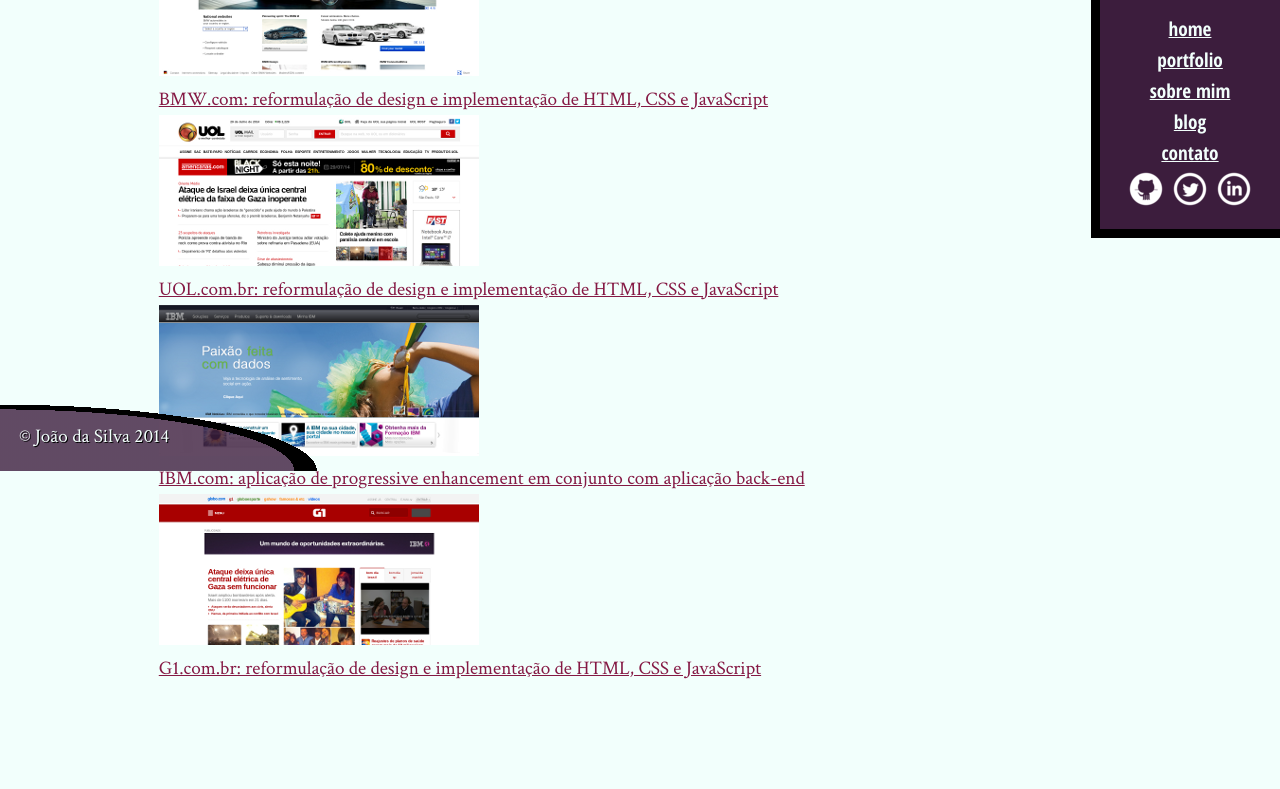
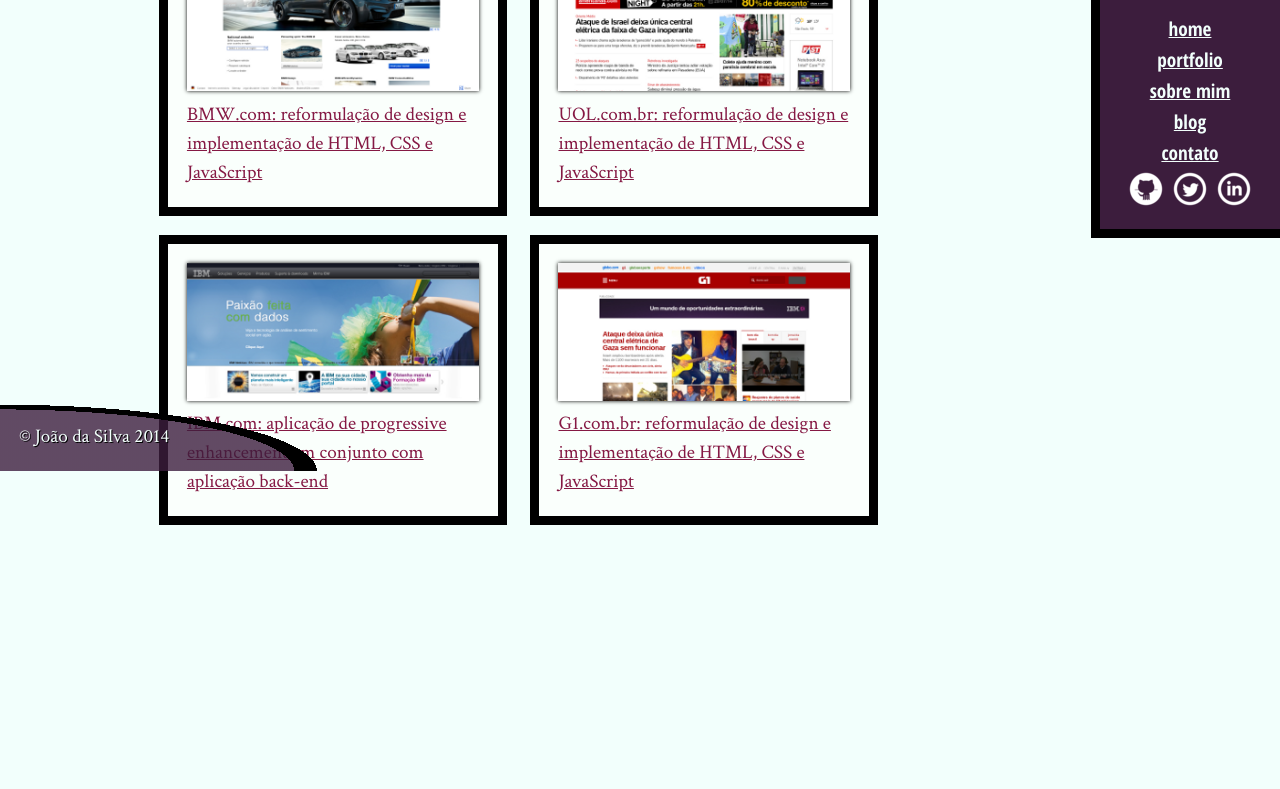
Before and after one commit to IzzyDomin/Estudo, a plain HTML site: page portifolio1.html in a window 1280 px wide. Shown: the part 329-1118 px from the top of the page. After the commit the page ends 979 px from the top, so only its background shows below. Drawn offline with Linux system fonts and the light colour scheme.

```diff
--- a/portifolio1.html
+++ b/portifolio1.html
@@ -6,7 +6,7 @@
 		<link rel="icon" href="img/favicon.png">
 		<link rel="stylesheet" href="css/reset.css">
 		<link rel="stylesheet" href="css/style.css">
-        <link rel="stylesheet" type="text/css" href="css/portifolio1.css">
+    <link rel="stylesheet" href="css/portfolio1.css">
   	<link rel="stylesheet" href="http://fonts.googleapis.com/css?family=Crimson+Text:400,400italic,600">
     <link rel="stylesheet" href="http://fonts.googleapis.com/css?family=Open+Sans+Condensed:700">
 	</head>
@@ -16,7 +16,7 @@
 
 			<div class="container">
 				<p>Veja abaixo uma lista de meus projetos mais relevantes:</p>
-        <ol class="portifolio">
+        <ol class="portfolio">
 					<li>
 						<a target="_blank" href="http://bmw.com">
 						<figure>
@@ -54,7 +54,6 @@
 						</a>
 					</li>
         </ol>
-
 			</div>
 		</main>
 		<img src="img/eu.jpg" alt="Foto de João da Silva" class="minha-foto">
```
Also changed, not shown: contato.html (+1 -1 lines). Lines whose indentation alone changed are shown as unchanged.
